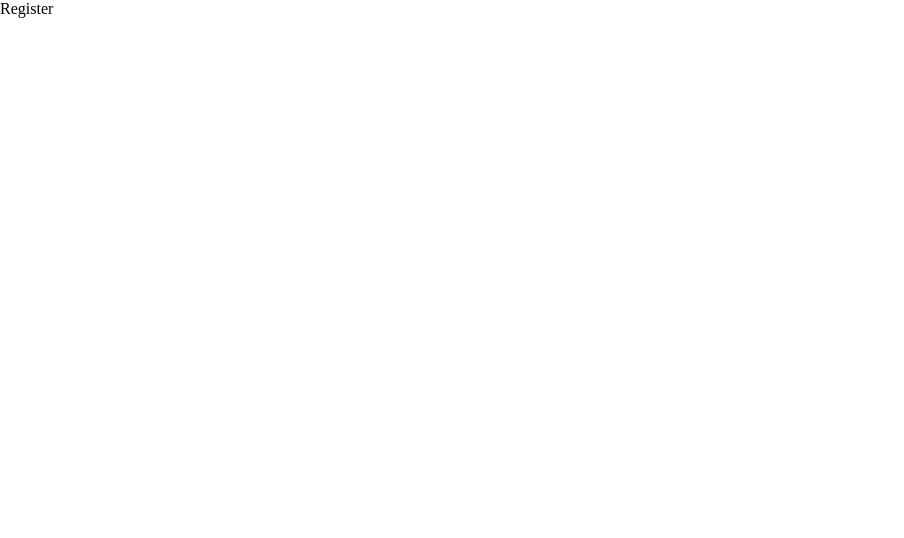
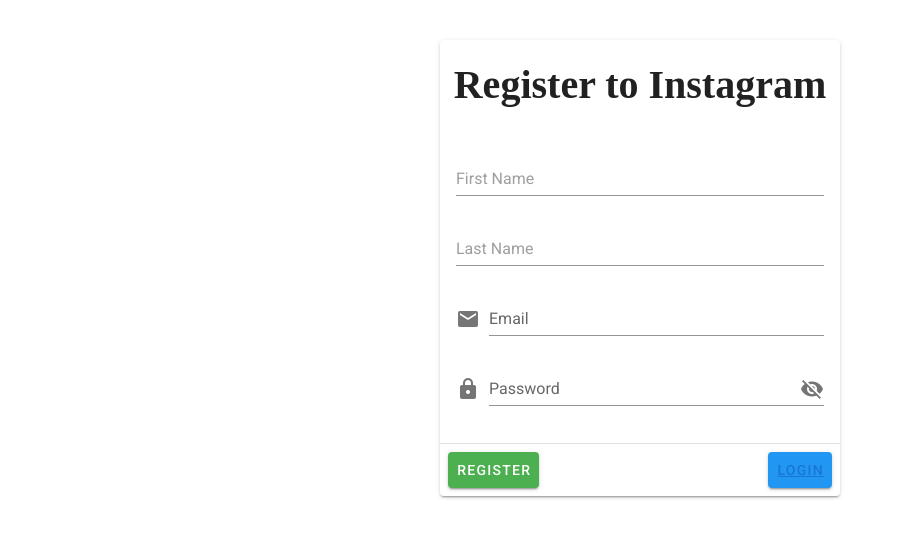
Before and after one commit to MiguelChiau/instagram-clone, a Vue app in the folder insta-client/: page /register in a window 1280 px wide. Shown: the top 538 px of the page, without its empty margins (0-904 px from the left). Built offline with nearby package versions, Linux system fonts and the light colour scheme.

Commit message:
register page

```diff
--- a/insta-client/src/views/Login.vue
+++ b/insta-client/src/views/Login.vue
@@ -12,7 +12,7 @@
         <v-card-title></v-card-title>
         <v-card-text>
           <v-form>
-            <v-text-field prepend-icon="mdi-account-circle" label="Username"></v-text-field>
+            <v-text-field prepend-icon="mdi-email" label="Email"></v-text-field>
             <v-text-field
               :type="showPassword ? 'text': 'Password' "
               label="Password"
--- a/insta-client/src/views/Register.vue
+++ b/insta-client/src/views/Register.vue
@@ -1,11 +1,53 @@
 
 <template>
-  <div>Register</div>
+  <div>
+    <div>
+      <v-app>
+        <v-card width="400" class="mx-auto mt-10">
+          <h1>Register to Instagram</h1>
+
+          <v-card-title></v-card-title>
+          <v-card-text>
+            <v-form>
+              <v-text-field v-model="forename" placeholder="First Name"></v-text-field>
+              <v-text-field v-model="surname" placeholder="Last Name"></v-text-field>
+              <v-text-field v-model="surname" prepend-icon="mdi-email" label="Email"></v-text-field>
+
+              <v-text-field
+                :type="showPassword ? 'text': 'Password' "
+                label="Password"
+                prepend-icon="mdi-lock"
+                :append-icon="showPassword ? 'mdi-eye' : 'mdi-eye-off' "
+                @click:append="showPassword = !showPassword"
+              ></v-text-field>
+            </v-form>
+          </v-card-text>
+          <v-divider></v-divider>
+          <v-card-actions>
+            <v-btn color="success">Register</v-btn>
+
+            <v-spacer></v-spacer>
+            <v-btn color="info">
+              <router-link to="/login">Login</router-link>
+            </v-btn>
+          </v-card-actions>
+        </v-card>
+      </v-app>
+    </div>
+  </div>
 </template>
 
 <script>
 export default {
-  name: "register"
+  name: "register",
+  data() {
+    return {
+      email: "",
+      password: "",
+      // To toggle password visibility
+      showPassword: false
+    };
+  }
 };
 </script>
 
```
